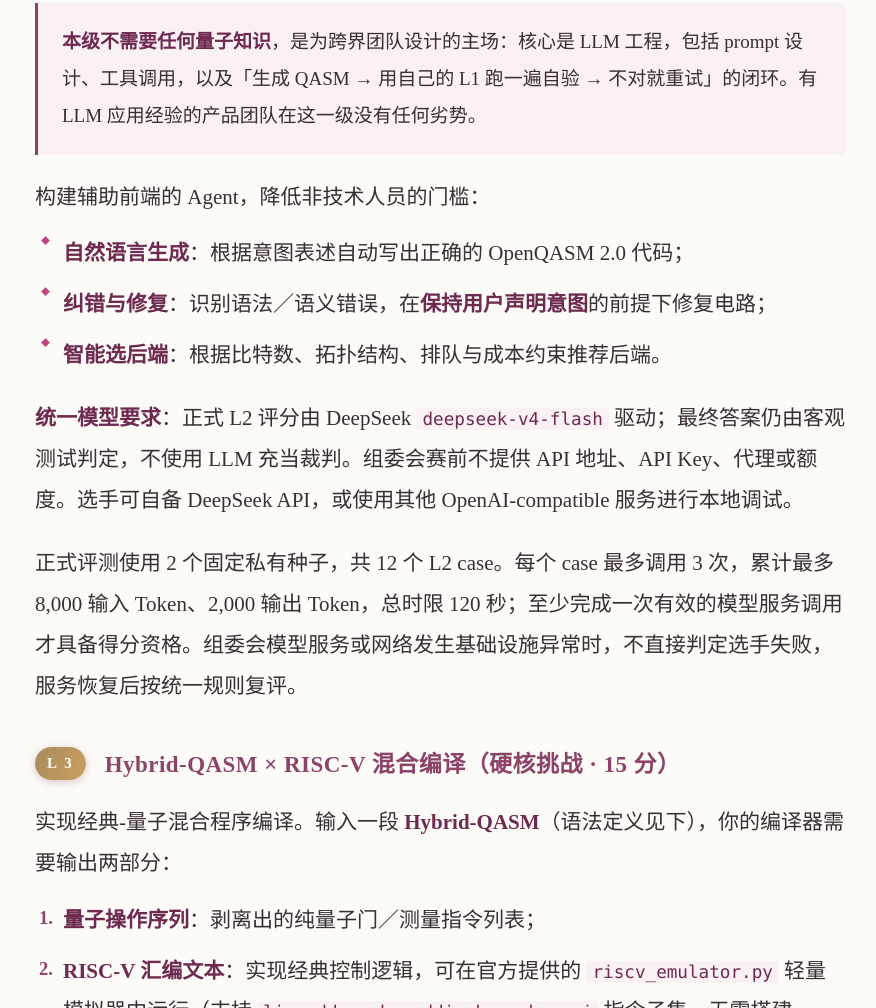
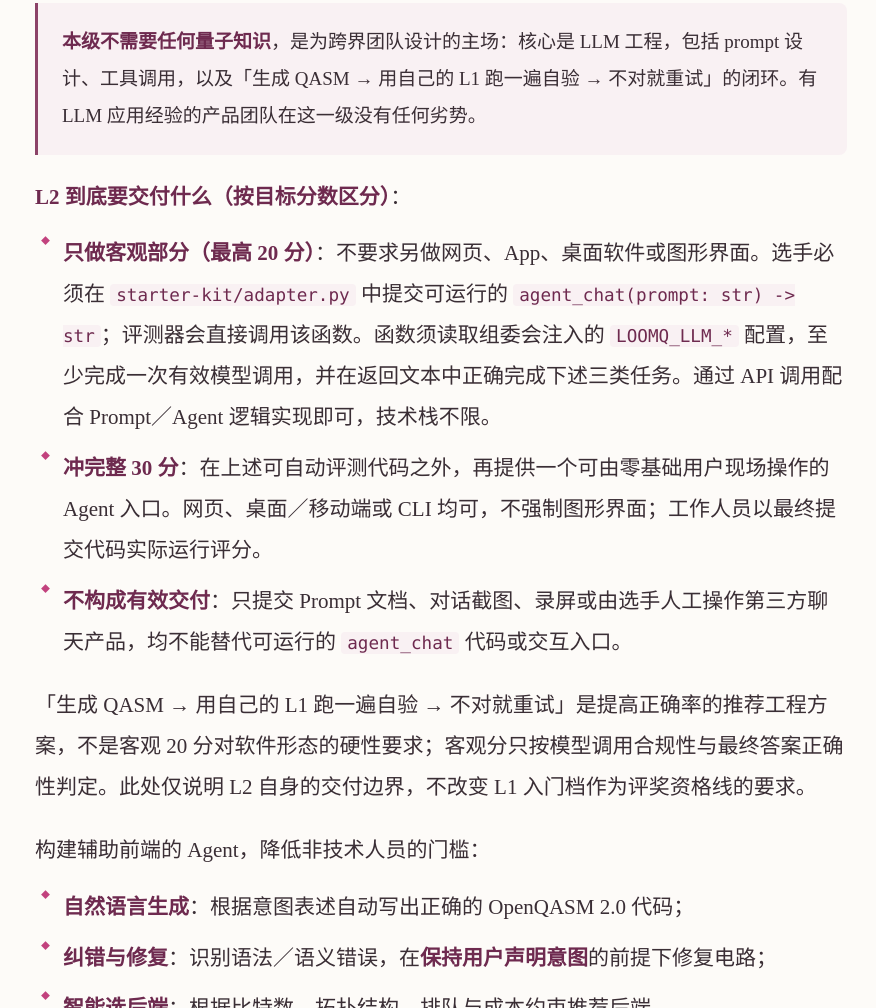
Before and after one commit to 2IKK12/LoomQ-2026, a plain HTML site: page LoomQ-赛题.html in a window 1280 px wide. Shown: the part 4579-5587 px from the top of the page, without its empty margins (199-1075 px from the left). Drawn offline with Linux system fonts and the light colour scheme.

Commit message:
clarify L2 deliverables

```diff
--- a/LoomQ-赛题.html
+++ b/LoomQ-赛题.html
@@ -413,6 +413,13 @@
   <div class="callout plum2">
     <p><strong>本级不需要任何量子知识</strong>，是为跨界团队设计的主场：核心是 LLM 工程，包括 prompt 设计、工具调用，以及「生成 QASM → 用自己的 L1 跑一遍自验 → 不对就重试」的闭环。有 LLM 应用经验的产品团队在这一级没有任何劣势。</p>
   </div>
+  <p><strong>L2 到底要交付什么（按目标分数区分）</strong>：</p>
+  <ul>
+    <li><strong>只做客观部分（最高 20 分）</strong>：不要求另做网页、App、桌面软件或图形界面。选手必须在 <code>starter-kit/adapter.py</code> 中提交可运行的 <code>agent_chat(prompt: str) -&gt; str</code>；评测器会直接调用该函数。函数须读取组委会注入的 <code>LOOMQ_LLM_*</code> 配置，至少完成一次有效模型调用，并在返回文本中正确完成下述三类任务。通过 API 调用配合 Prompt／Agent 逻辑实现即可，技术栈不限。</li>
+    <li><strong>冲完整 30 分</strong>：在上述可自动评测代码之外，再提供一个可由零基础用户现场操作的 Agent 入口。网页、桌面／移动端或 CLI 均可，不强制图形界面；工作人员以最终提交代码实际运行评分。</li>
+    <li><strong>不构成有效交付</strong>：只提交 Prompt 文档、对话截图、录屏或由选手人工操作第三方聊天产品，均不能替代可运行的 <code>agent_chat</code> 代码或交互入口。</li>
+  </ul>
+  <p>「生成 QASM → 用自己的 L1 跑一遍自验 → 不对就重试」是提高正确率的推荐工程方案，不是客观 20 分对软件形态的硬性要求；客观分只按模型调用合规性与最终答案正确性判定。此处仅说明 L2 自身的交付边界，不改变 L1 入门档作为评奖资格线的要求。</p>
   <p>构建辅助前端的 Agent，降低非技术人员的门槛：</p>
   <ul>
     <li><strong>自然语言生成</strong>：根据意图表述自动写出正确的 OpenQASM 2.0 代码；</li>
```
Also changed, not shown: 3 other files.
